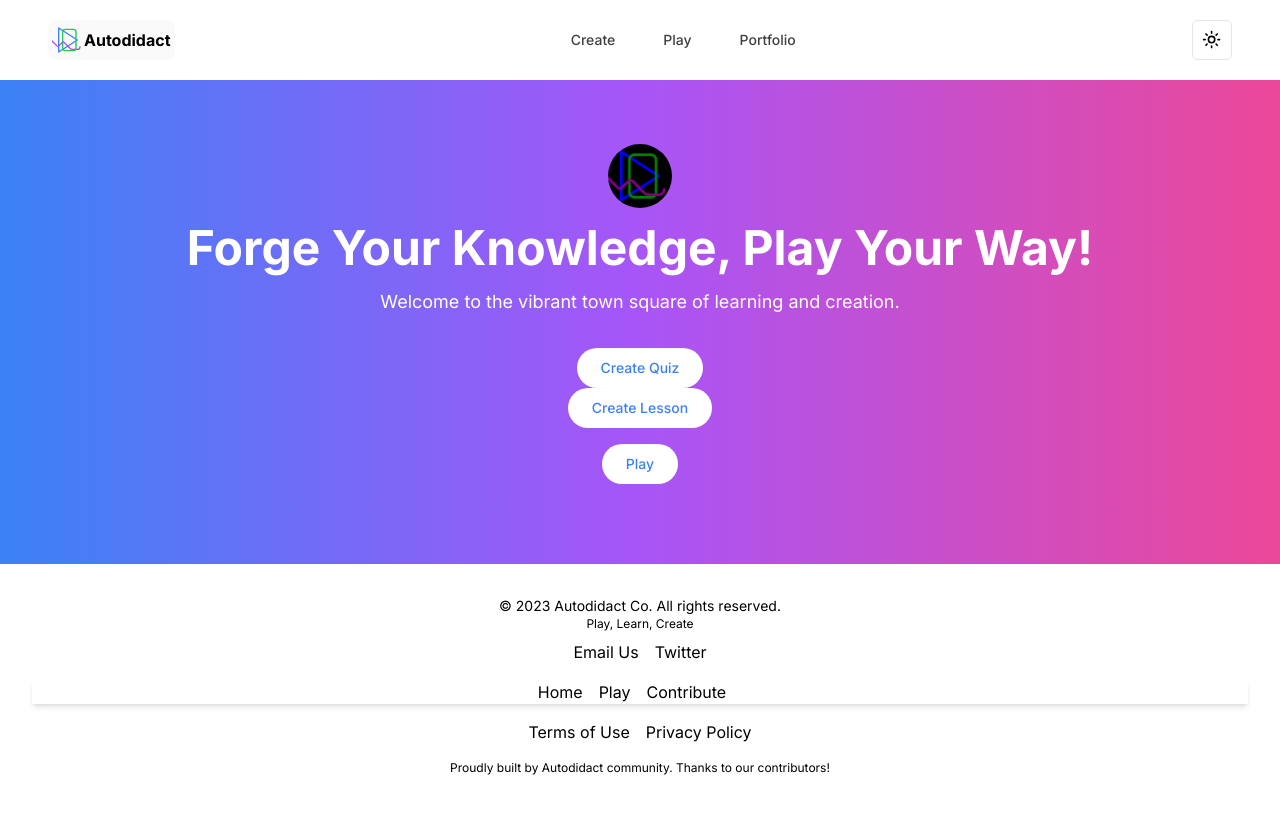
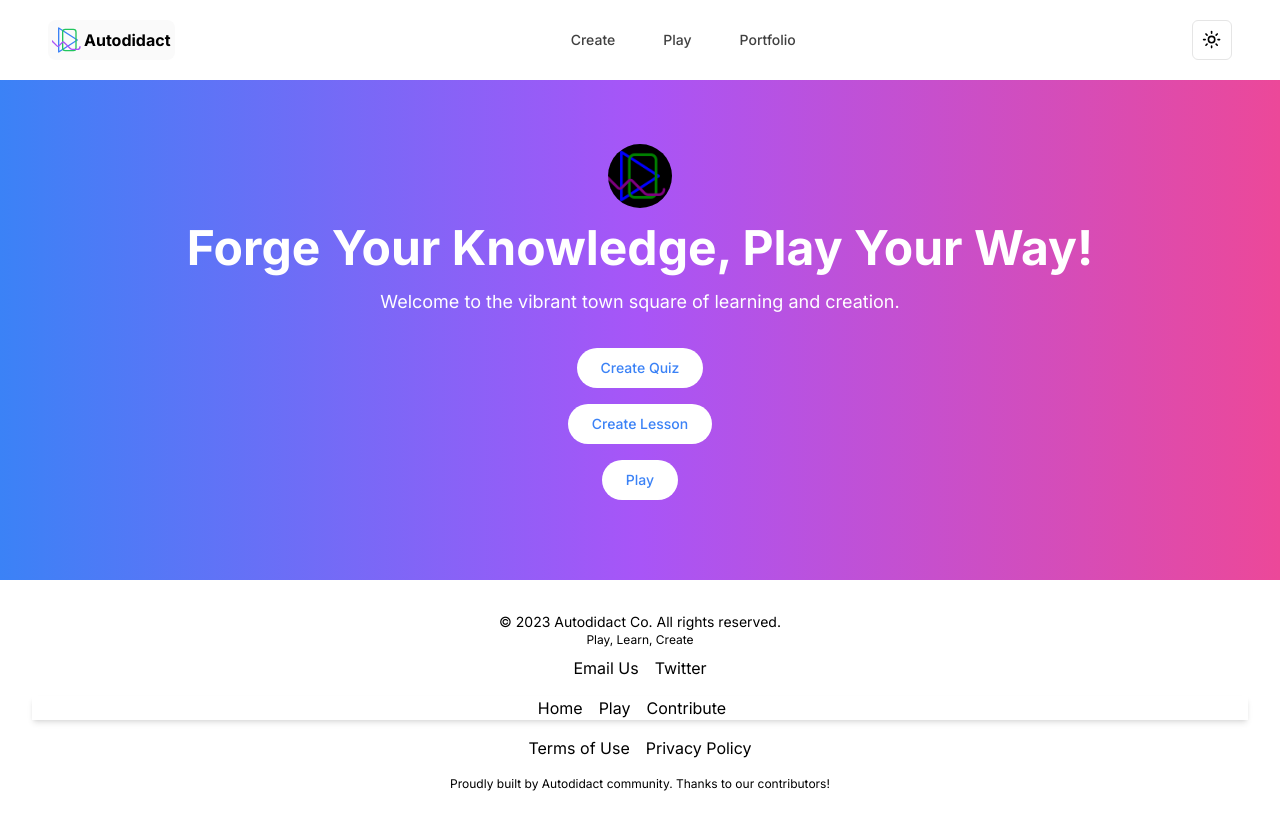
Before and after one commit to san-poon/nexus-adept, a Next.js app: page / in a window 1280 px wide. Built offline with nearby package versions, Linux system fonts and the light colour scheme.

Commit message:
Add margin top

```diff
--- a/app/components/hero-section.tsx
+++ b/app/components/hero-section.tsx
@@ -22,7 +22,7 @@ const HeroComponent = () => {
                         </Button>
                     </Link>
                     <Link href="/bite-sized-lesson/create" title="Create course lesson and get paid">
-                        <Button className="bg-white dark:bg-neutral-800 text-blue-500 px-6 py-3 rounded-full font-bold text-lg hover:bg-blue-500 hover:text-white transition duration-300">
+                        <Button className=" mt-4 bg-white dark:bg-neutral-800 text-blue-500 px-6 py-3 rounded-full font-bold text-lg hover:bg-blue-500 hover:text-white transition duration-300">
                             Create Lesson
                         </Button>
                     </Link>
```
